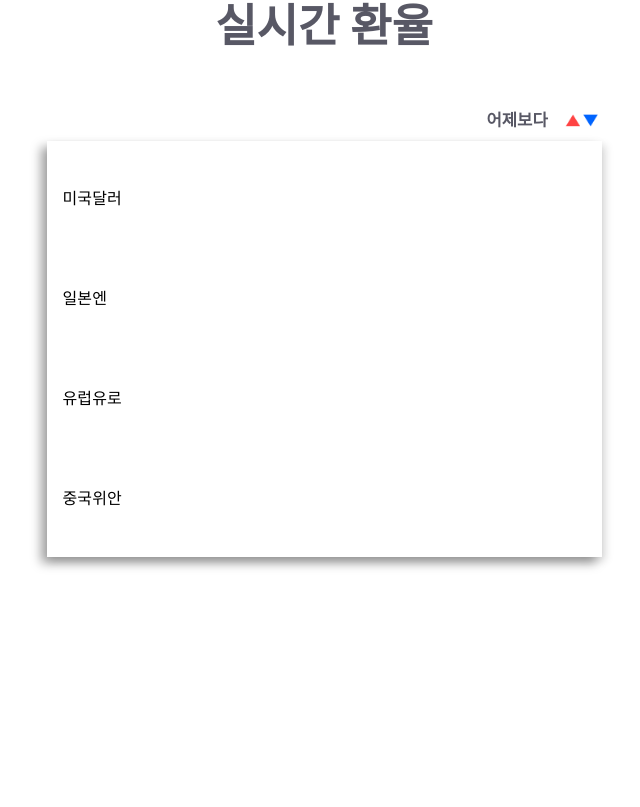
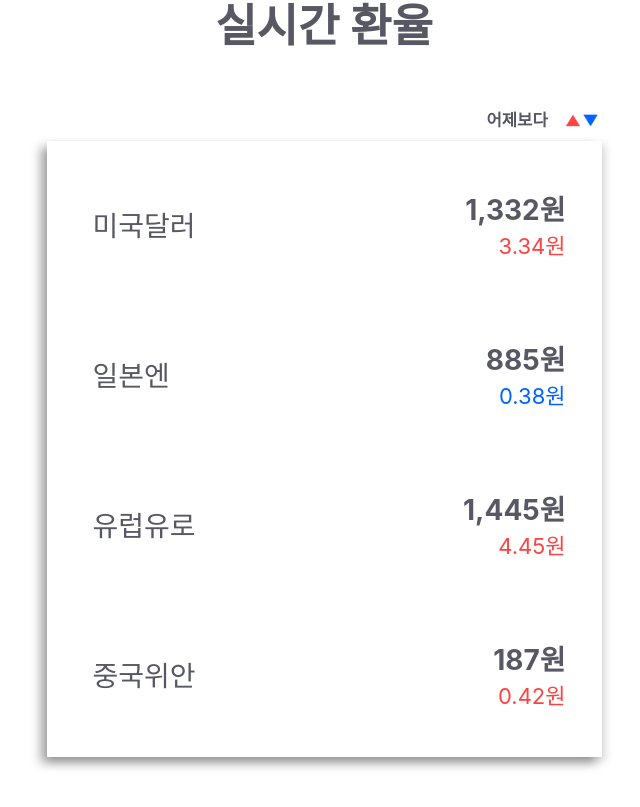
Before and after one commit to 22-bottle/ssafy_specific_pjt, a React (Create React App) app in the folder front/: page /childwallet/point in a window 1280 px wide. Shown: the part 759-1566 px from the top of the page, without its empty margins (316-956 px from the left). Before the commit the page ends 1416 px from the top, so only its background shows below. Built offline with nearby package versions, Linux system fonts and the light colour scheme.

Commit message:
design: 실시간 환율 레이아웃

```diff
--- a/front/src/components/childwallet/MyPoint.tsx
+++ b/front/src/components/childwallet/MyPoint.tsx
@@ -193,38 +193,50 @@ const Mypoint: React.FC = () => {
           {/* Material UI: Lists */}
           <List>
             <ListItem disablePadding >
-              <ListItemButton sx={{ minHeight: '100px', alignItems: 'center' }}>
-                <ListItemText primary="미국달러" />
+              <ListItemButton onClick={currencyButton} sx={{ minHeight: '150px', alignItems: 'center' }}>
+                <div className={styles.col1}>
+                  <div className={styles.row0}>미국달러</div>
+                  <div className={styles.col2}>
+                    <div className={styles.row1}>1,332원</div>
+                    <div className={styles.row2red}>3.34원</div>
+                  </div>
+                </div>
               </ListItemButton>
             </ListItem>
             <ListItem disablePadding>
-              <ListItemButton sx={{ minHeight: '100px', alignItems: 'center' }}>
-                <ListItemText primary="일본엔" />
+              <ListItemButton onClick={currencyButton} sx={{ minHeight: '150px', alignItems: 'center' }}>
+              <div className={styles.col1}>
+                  <div className={styles.row0}>일본엔</div>
+                  <div className={styles.col2}>
+                    <div className={styles.row1}>885원</div>
+                    <div className={styles.row2blue}>0.38원</div>
+                  </div>
+                </div>
               </ListItemButton>
             </ListItem>
             <ListItem disablePadding>
-              <ListItemButton sx={{ minHeight: '100px', alignItems: 'center' }}>
-                <ListItemText primary="유럽유로" />
+              <ListItemButton onClick={currencyButton} sx={{ minHeight: '150px', alignItems: 'center' }}>
+              <div className={styles.col1}>
+                  <div className={styles.row0}>유럽유로</div>
+                  <div className={styles.col2}>
+                    <div className={styles.row1}>1,445원</div>
+                    <div className={styles.row2red}>4.45원</div>
+                  </div>
+                </div>
               </ListItemButton>
             </ListItem>
             <ListItem disablePadding>
-              <ListItemButton sx={{ minHeight: '100px', alignItems: 'center' }}>
-                <ListItemText primary="중국위안" />
+              <ListItemButton onClick={currencyButton} sx={{ minHeight: '150px', alignItems: 'center' }}>
+              <div className={styles.col1}>
+                  <div className={styles.row0}>중국위안</div>
+                  <div className={styles.col2}>
+                    <div className={styles.row1}>187원</div>
+                    <div className={styles.row2red}>0.42원</div>
+                  </div>
+                </div>
               </ListItemButton>
             </ListItem>
           </List>
-          {/* <div>
-            미국달러 1,300원<button onClick={currencyButton}>버튼</button>
-          </div>
-          <div>
-            일본엔 900원<button onClick={currencyButton}>버튼</button>
-          </div>
-          <div>
-            유럽유로 1400원<button onClick={currencyButton}>버튼</button>
-          </div>
-          <div>
-            중국위안 190원<button onClick={currencyButton}>버튼</button>
-          </div> */}
         </div>
       </div>
     </div>
```
